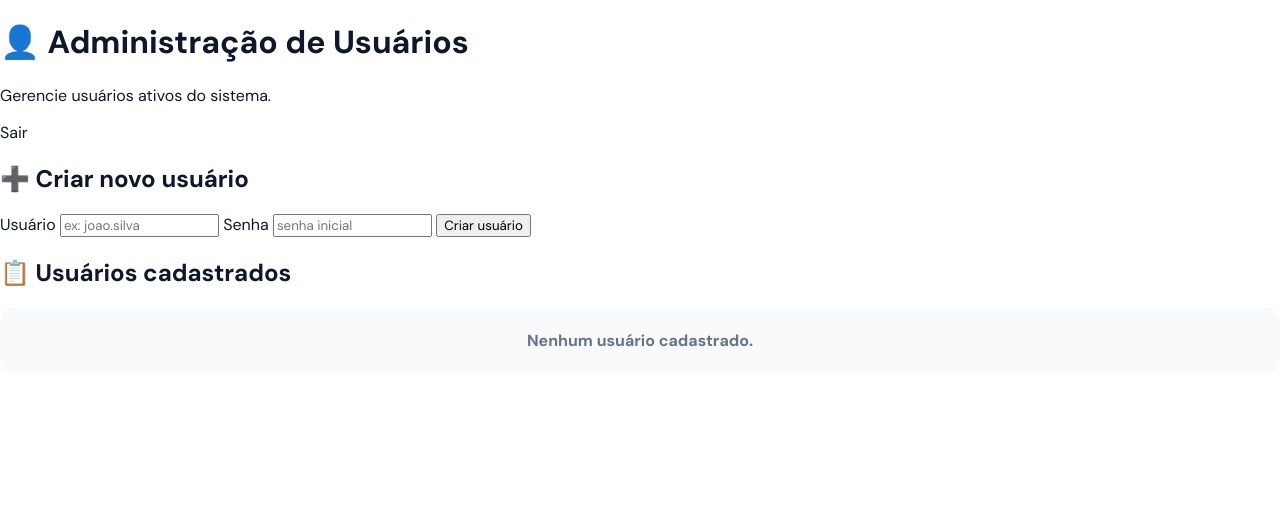
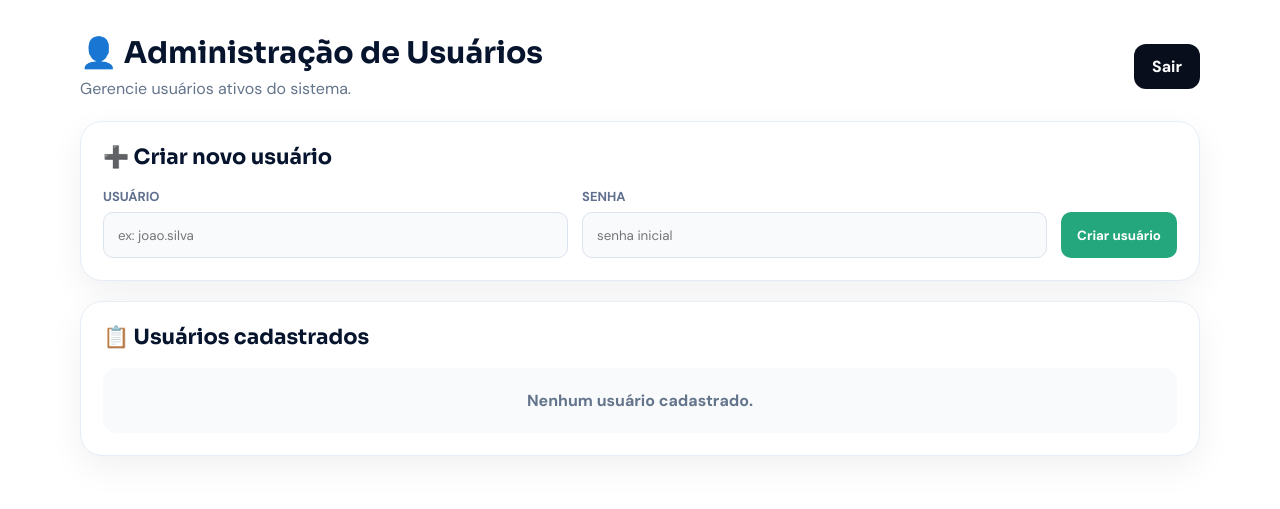
Before and after one commit to carlosmartins-ti/Controle-financeiro-martins-2.0, a FastAPI app: page /admin/usuarios in a window 1280 px wide. Shown: the top 509 px of the page. Run offline with FastAPI, Linux system fonts and the light colour scheme; the visitor is signed in with stand-in values (Sample User, id 1); data that the repository does not hold is empty.

Commit message:
Update style.css

````diff
--- a/static/style.css
+++ b/static/style.css
@@ -756,3 +756,200 @@ Cole este bloco no final do `static/style.css`.
   }
 }
 ```
+/* ================= ADMIN USUÁRIOS ================= */
+
+.admin-body {
+  min-height: 100vh;
+  margin: 0;
+  background: #f5f7fb;
+  color: #0f172a;
+  font-family: 'DM Sans', sans-serif;
+}
+
+.admin-shell {
+  width: min(1120px, calc(100% - 32px));
+  margin: 0 auto;
+  padding: 34px 0;
+}
+
+.admin-header {
+  display: flex;
+  align-items: center;
+  justify-content: space-between;
+  gap: 16px;
+  margin-bottom: 22px;
+}
+
+.admin-header h1 {
+  font-family: 'Sora', sans-serif;
+  font-size: 30px;
+  margin: 0;
+  color: #07142d;
+}
+
+.admin-header p {
+  margin: 6px 0 0;
+  color: #64748b;
+}
+
+.admin-logout {
+  background: #080e1c;
+  color: #ffffff;
+  padding: 12px 18px;
+  border-radius: 12px;
+  font-weight: 800;
+}
+
+.admin-card {
+  background: #ffffff;
+  border: 1px solid #e6edf5;
+  border-radius: 22px;
+  padding: 22px;
+  box-shadow: 0 12px 35px rgba(15,23,42,.06);
+  margin-bottom: 20px;
+}
+
+.admin-card h2 {
+  font-family: 'Sora', sans-serif;
+  font-size: 21px;
+  margin: 0 0 18px;
+  color: #07142d;
+}
+
+.admin-create-form {
+  display: grid;
+  grid-template-columns: 1fr 1fr auto;
+  gap: 14px;
+  align-items: end;
+}
+
+.admin-create-form label {
+  display: block;
+  color: #61708f;
+  font-size: 13px;
+  font-weight: 800;
+  text-transform: uppercase;
+}
+
+.admin-create-form input,
+.admin-user-actions input {
+  width: 100%;
+  min-height: 46px;
+  border-radius: 10px;
+  border: 1px solid #dbe3ee;
+  background: #f8fafc;
+  color: #0f172a;
+  padding: 0 14px;
+  margin-top: 7px;
+  outline: none;
+}
+
+.admin-create-form input:focus,
+.admin-user-actions input:focus {
+  border-color: #24a77c;
+  box-shadow: 0 0 0 3px rgba(36,167,124,.12);
+}
+
+.admin-create-form button,
+.admin-user-actions button {
+  min-height: 46px;
+  border: 0;
+  border-radius: 10px;
+  background: #24a77c;
+  color: #ffffff;
+  padding: 0 16px;
+  font-weight: 800;
+  cursor: pointer;
+}
+
+.admin-users-list {
+  display: flex;
+  flex-direction: column;
+  gap: 14px;
+}
+
+.admin-user-item {
+  display: grid;
+  grid-template-columns: 1fr 420px;
+  gap: 16px;
+  align-items: center;
+  background: #f8fafc;
+  border: 1px solid #e6edf5;
+  border-radius: 18px;
+  padding: 16px;
+}
+
+.admin-user-main strong {
+  display: block;
+  font-family: 'Sora', sans-serif;
+  font-size: 18px;
+  color: #07142d;
+  margin-bottom: 6px;
+}
+
+.admin-user-main span {
+  display: block;
+  color: #64748b;
+  font-size: 13px;
+  margin-top: 3px;
+}
+
+.admin-user-main em {
+  display: inline-block;
+  margin-top: 9px;
+  background: #dcfce7;
+  color: #166534;
+  border-radius: 999px;
+  padding: 6px 10px;
+  font-size: 12px;
+  font-style: normal;
+  font-weight: 800;
+}
+
+.admin-user-main em.normal {
+  background: #e0f2fe;
+  color: #075985;
+}
+
+.admin-user-actions {
+  display: grid;
+  gap: 10px;
+}
+
+.admin-user-actions form {
+  display: grid;
+  grid-template-columns: 1fr auto;
+  gap: 10px;
+  align-items: end;
+}
+
+.admin-user-actions button.danger {
+  background: #dc2626;
+}
+
+@media (max-width: 900px) {
+  .admin-header {
+    display: block;
+  }
+
+  .admin-logout {
+    display: inline-block;
+    margin-top: 14px;
+  }
+
+  .admin-create-form,
+  .admin-user-item,
+  .admin-user-actions form {
+    grid-template-columns: 1fr;
+  }
+
+  .admin-shell {
+    width: calc(100% - 24px);
+    padding: 18px 0;
+  }
+
+  .admin-card {
+    padding: 16px;
+    border-radius: 18px;
+  }
+}
````
